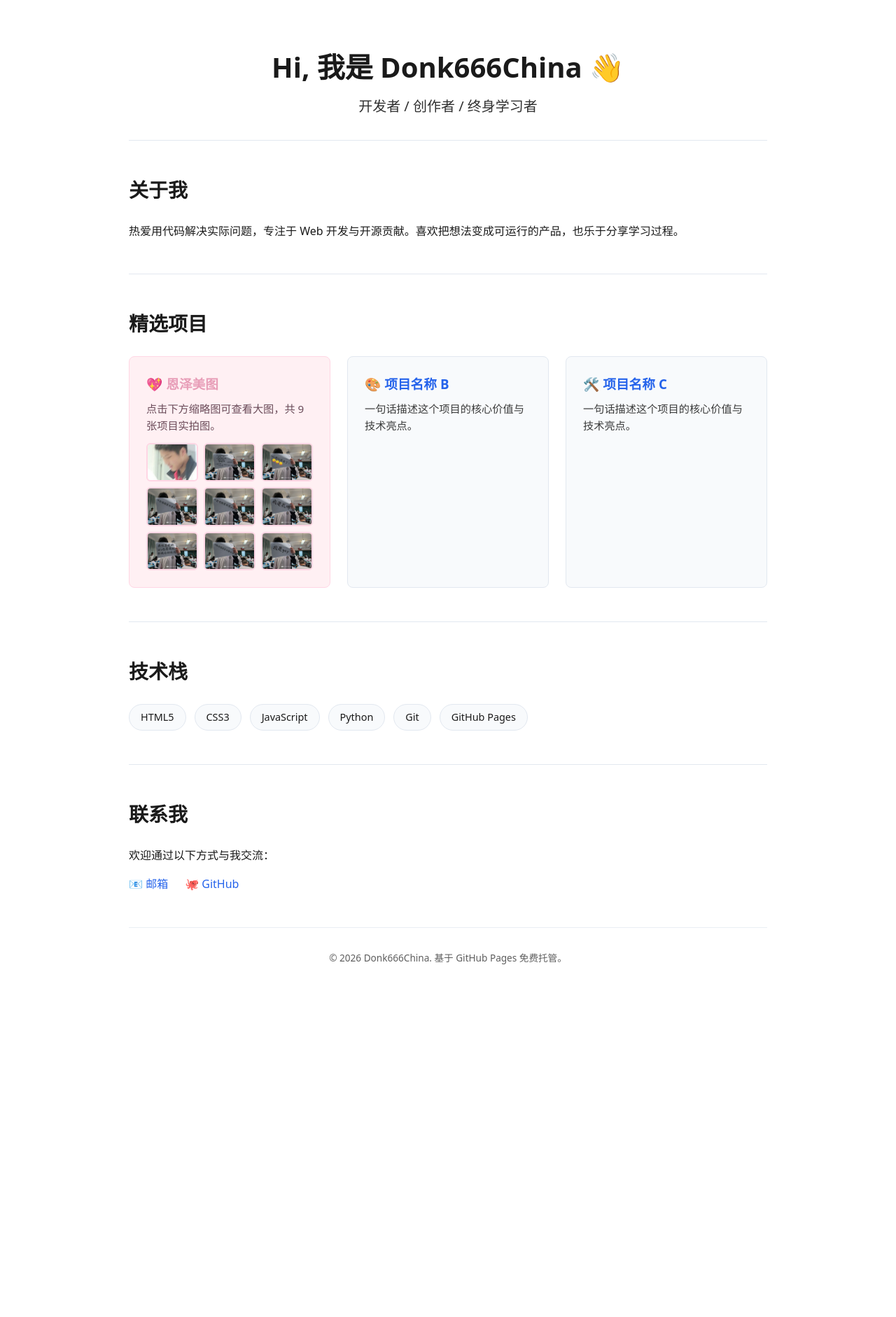
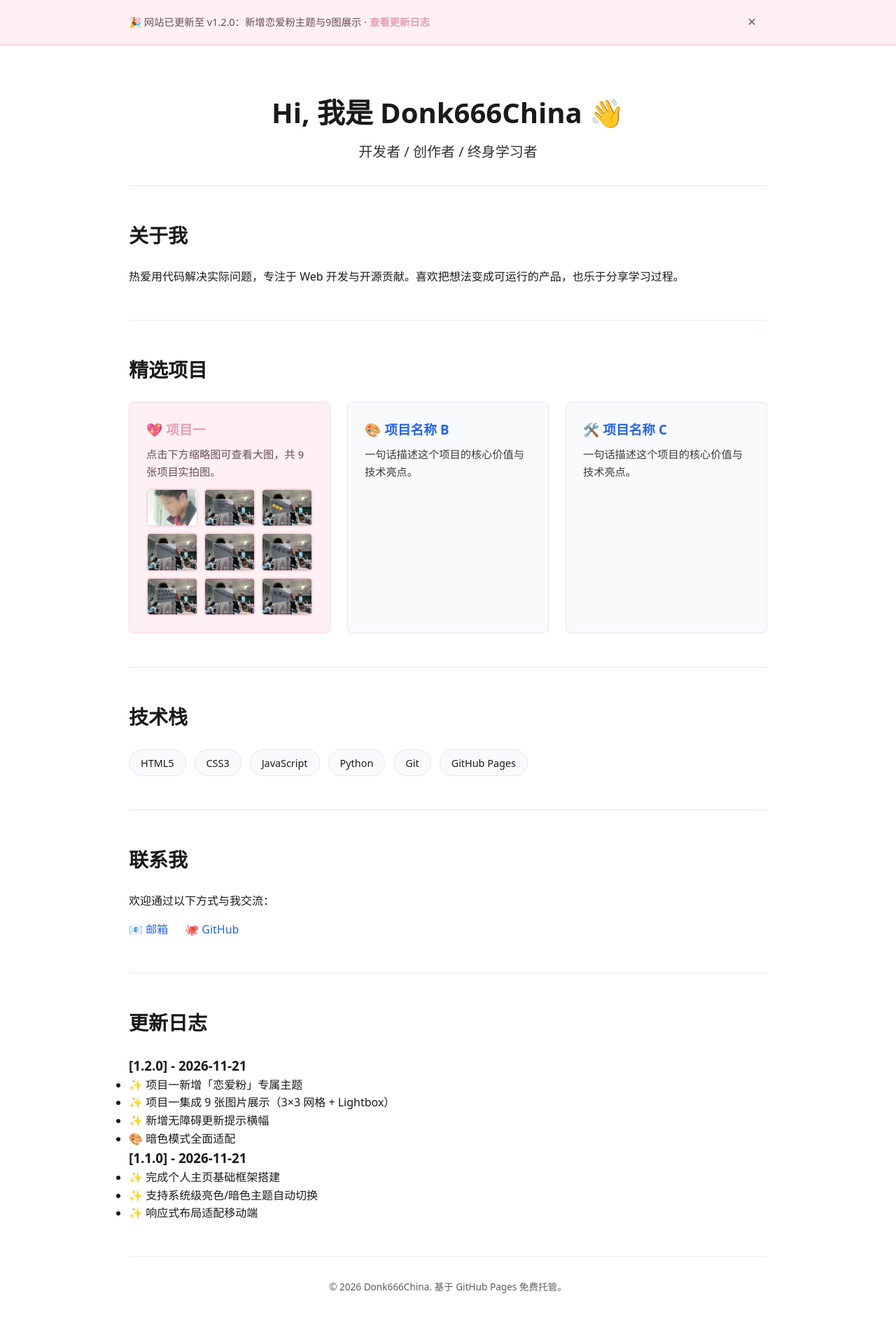
Before and after one commit to donk666China/Page1, a plain HTML site: page index.html in a window 1280 px wide. Shown: the whole page at 70% size. Before the commit the page ends 1412 px from the top, so only its background shows below. Drawn offline with Linux system fonts and the light colour scheme.

Commit message:
Implement update banner and changelog for v1.2.0
Add update banner and changelog section for version 1.2.0.

```diff
--- a/index.html
+++ b/index.html
@@ -39,13 +39,12 @@
     .card-img { width: 100%; border-radius: 6px; cursor: pointer; display: block; aspect-ratio: 4/3; object-fit: cover; }
 
     /* ===== 项目一 · 恋爱粉专属主题 ===== */
-    /* 色值来源：SchemeColor Soft Rose Pink / Pale Valentine / Figma Soft Pink */
     .card.love-pink {
-      --lp-bg: #FFF0F3;       /* Lavender Blush 卡片背景 */
-      --lp-border: #FFD6E4;   /* Mimi Pink 边框 */
-      --lp-accent: #E89EB8;   /* Soft Pink 标题/强调 */
-      --lp-text: #6B4C5A;     /* 深玫瑰灰 正文（保证对比度） */
-      --lp-hover: #FFB3C9;    /* Cherry Blossom Pink 悬停 */
+      --lp-bg: #FFF0F3;
+      --lp-border: #FFD6E4;
+      --lp-accent: #E89EB8;
+      --lp-text: #6B4C5A;
+      --lp-hover: #FFB3C9;
       background: var(--lp-bg);
       border-color: var(--lp-border);
       color: var(--lp-text);
@@ -55,12 +54,9 @@
     .card.love-pink p { color: var(--lp-text); opacity: 1; }
     .card.love-pink .card-img { border: 2px solid var(--lp-border); }
     .card.love-pink .card-img:hover { outline: 3px solid var(--lp-hover); outline-offset: 2px; }
-
-    /* 恋爱粉 Lightbox 适配 */
     .card.love-pink .lightbox { background: rgba(255, 240, 243, 0.96); }
     .card.love-pink .lightbox img { border: 4px solid var(--lp-border); }
 
-    /* 暗色模式下的恋爱粉 */
     @media (prefers-color-scheme: dark) {
       .card.love-pink {
         --lp-bg: #3D2B33;
@@ -71,13 +67,44 @@
       }
     }
 
-    /* ===== 纯CSS Lightbox 通用样式 ===== */
+    /* ===== 纯CSS Lightbox ===== */
     .lightbox {
       display: none; position: fixed; inset: 0; background: rgba(0,0,0,0.92);
       z-index: 1000; align-items: center; justify-content: center; cursor: zoom-out;
     }
     .lightbox img { max-width: 92vw; max-height: 92vh; border-radius: 8px; }
     input[type="checkbox"]:checked + .lightbox { display: flex; }
+
+    /* ===== 更新提示横幅（WCAG 合规） ===== */
+    .update-banner {
+      position: sticky; top: 0; z-index: 900;
+      background: #FFF0F3; border-bottom: 2px solid #FFD6E4;
+      font-size: 0.9rem; color: #6B4C5A;
+      animation: slideDown 0.3s ease-out;
+    }
+    @keyframes slideDown { from { transform: translateY(-100%); } to { transform: translateY(0); } }
+    @media (prefers-reduced-motion: reduce) {
+      .update-banner { animation: none; }
+    }
+    .update-banner-inner {
+      max-width: 960px; margin: 0 auto; padding: 0.6rem 1.5rem;
+      display: flex; align-items: center; justify-content: space-between; gap: 1rem;
+    }
+    .update-banner a { color: #E89EB8; font-weight: 600; }
+    .update-banner button {
+      background: none; border: none; font-size: 1.3rem; cursor: pointer;
+      color: #6B4C5A; line-height: 1; padding: 0.2rem; min-width: 44px; min-height: 44px;
+      border-radius: 4px;
+    }
+    .update-banner button:focus-visible {
+      outline: 3px solid #E89EB8; outline-offset: 2px;
+    }
+    @media (prefers-color-scheme: dark) {
+      .update-banner { background: #3D2B33; border-color: #6B4C5A; color: #FFE4EC; }
+      .update-banner a { color: #FFB3C9; }
+      .update-banner button { color: #FFE4EC; }
+      .update-banner button:focus-visible { outline-color: #FFB3C9; }
+    }
 
     /* ===== 技能 & 联系 & 页脚 ===== */
     .skills { display: flex; flex-wrap: wrap; gap: 0.75rem; }
@@ -93,6 +120,14 @@
   </style>
 </head>
 <body>
+  <!-- ✨ 更新提示横幅（非弹窗，WCAG 4.1.3 合规） -->
+  <div id="update-banner" class="update-banner" role="status" aria-live="polite" hidden>
+    <div class="update-banner-inner">
+      <span>🎉 网站已更新至 v1.2.0：新增恋爱粉主题与9图展示 · <a href="#changelog">查看更新日志</a></span>
+      <button id="dismiss-banner" type="button" aria-label="关闭更新提示">&times;</button>
+    </div>
+  </div>
+
   <div class="container">
     <header>
       <h1>Hi, 我是 Donk666China 👋</h1>
@@ -108,51 +143,49 @@
       <h2>精选项目</h2>
       <div class="projects">
 
-        <!-- ✨ 项目一：恋爱粉主题 + 9张图片 -->
+        <!-- 💖 项目一：恋爱粉主题 + 9张图片 -->
         <article class="card love-pink">
-          <h3>💖 恩泽美图</h3>
+          <h3>💖 项目一</h3>
           <p>点击下方缩略图可查看大图，共 9 张项目实拍图。</p>
           <div style="display:grid; grid-template-columns:repeat(3,1fr); gap:0.5rem; margin-top:0.75rem;">
-            <!-- 图片 1 -->
             <label for="lb-1"><img src="images/1.jpg" alt="项目图1" class="card-img"></label>
             <input type="checkbox" id="lb-1" hidden>
             <div class="lightbox" onclick="this.previousElementSibling.checked=false"><img src="images/1.jpg" alt="项目图1大图"></div>
-            <!-- 图片 2 -->
+
             <label for="lb-2"><img src="images/2.jpg" alt="项目图2" class="card-img"></label>
             <input type="checkbox" id="lb-2" hidden>
             <div class="lightbox" onclick="this.previousElementSibling.checked=false"><img src="images/2.jpg" alt="项目图2大图"></div>
-            <!-- 图片 3 -->
+
             <label for="lb-3"><img src="images/3.jpg" alt="项目图3" class="card-img"></label>
             <input type="checkbox" id="lb-3" hidden>
             <div class="lightbox" onclick="this.previousElementSibling.checked=false"><img src="images/3.jpg" alt="项目图3大图"></div>
-            <!-- 图片 4 -->
+
             <label for="lb-4"><img src="images/4.jpg" alt="项目图4" class="card-img"></label>
             <input type="checkbox" id="lb-4" hidden>
             <div class="lightbox" onclick="this.previousElementSibling.checked=false"><img src="images/4.jpg" alt="项目图4大图"></div>
-            <!-- 图片 5 -->
+
             <label for="lb-5"><img src="images/5.jpg" alt="项目图5" class="card-img"></label>
             <input type="checkbox" id="lb-5" hidden>
             <div class="lightbox" onclick="this.previousElementSibling.checked=false"><img src="images/5.jpg" alt="项目图5大图"></div>
-            <!-- 图片 6 -->
+
             <label for="lb-6"><img src="images/6.jpg" alt="项目图6" class="card-img"></label>
             <input type="checkbox" id="lb-6" hidden>
             <div class="lightbox" onclick="this.previousElementSibling.checked=false"><img src="images/6.jpg" alt="项目图6大图"></div>
-            <!-- 图片 7 -->
+
             <label for="lb-7"><img src="images/7.jpg" alt="项目图7" class="card-img"></label>
             <input type="checkbox" id="lb-7" hidden>
             <div class="lightbox" onclick="this.previousElementSibling.checked=false"><img src="images/7.jpg" alt="项目图7大图"></div>
-            <!-- 图片 8 -->
+
             <label for="lb-8"><img src="images/8.jpg" alt="项目图8" class="card-img"></label>
             <input type="checkbox" id="lb-8" hidden>
             <div class="lightbox" onclick="this.previousElementSibling.checked=false"><img src="images/8.jpg" alt="项目图8大图"></div>
-            <!-- 图片 9 -->
+
             <label for="lb-9"><img src="images/9.jpg" alt="项目图9" class="card-img"></label>
             <input type="checkbox" id="lb-9" hidden>
             <div class="lightbox" onclick="this.previousElementSibling.checked=false"><img src="images/9.jpg" alt="项目图9大图"></div>
           </div>
         </article>
 
-        <!-- 项目二、三保持默认主题 -->
         <article class="card">
           <h3><a href="#">🎨 项目名称 B</a></h3>
           <p>一句话描述这个项目的核心价值与技术亮点。</p>
@@ -185,9 +218,45 @@
       </div>
     </section>
 
+    <!-- 更新日志锚点（供横幅链接跳转） -->
+    <section id="changelog">
+      <h2>更新日志</h2>
+      <h3>[1.2.0] - 2026-11-21</h3>
+      <ul>
+        <li>✨ 项目一新增「恋爱粉」专属主题</li>
+        <li>✨ 项目一集成 9 张图片展示（3×3 网格 + Lightbox）</li>
+        <li>✨ 新增无障碍更新提示横幅</li>
+        <li>🎨 暗色模式全面适配</li>
+      </ul>
+      <h3>[1.1.0] - 2026-11-21</h3>
+      <ul>
+        <li>✨ 完成个人主页基础框架搭建</li>
+        <li>✨ 支持系统级亮色/暗色主题自动切换</li>
+        <li>✨ 响应式布局适配移动端</li>
+      </ul>
+    </section>
+
     <footer>
       <p>&copy; 2026 Donk666China. 基于 GitHub Pages 免费托管。</p>
     </footer>
   </div>
+
+  <script>
+    (function () {
+      var CURRENT_VERSION = '1.2.0';
+      var STORAGE_KEY = 'donk_site_version';
+      var banner = document.getElementById('update-banner');
+      var dismissBtn = document.getElementById('dismiss-banner');
+
+      if (localStorage.getItem(STORAGE_KEY) !== CURRENT_VERSION) {
+        banner.hidden = false;
+      }
+
+      dismissBtn.addEventListener('click', function () {
+        banner.hidden = true;
+        localStorage.setItem(STORAGE_KEY, CURRENT_VERSION);
+      });
+    })();
+  </script>
 </body>
 </html>
```
